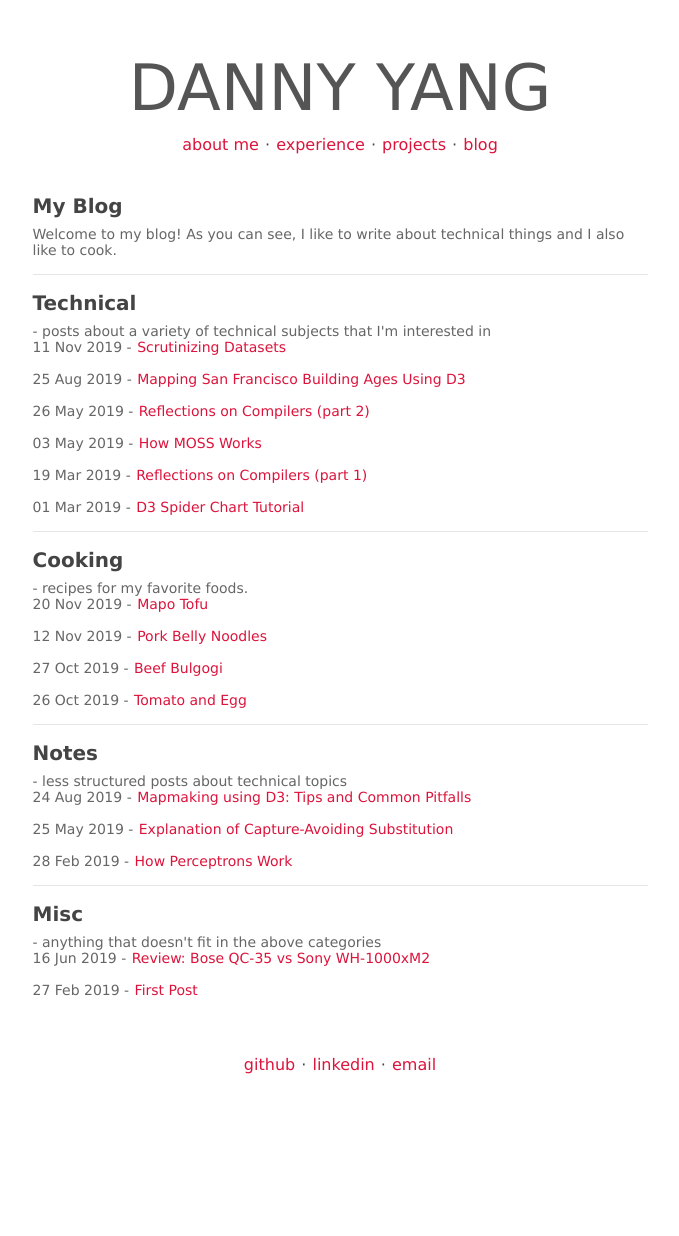
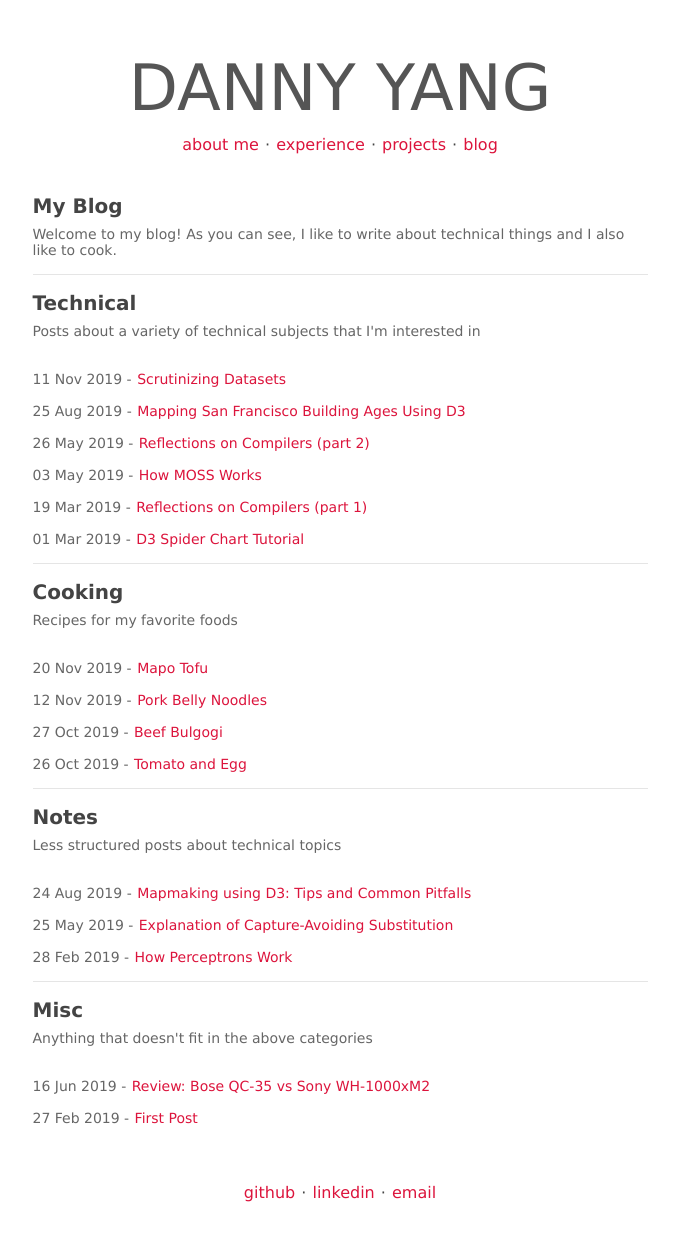
Before and after one commit to yangdanny97/yangdanny97.github.io, a Jekyll site: the page built from blog/index.html, in a window 1280 px wide. Shown: the whole page, without its empty margins (300-979 px from the left). Built offline with Jekyll 4.4.1, drawn with Linux system fonts in a browser that asks for light colours; before the commit the page ends 1108 px from its top, so only the background shows below that.

Commit message:
fix layout

```diff
--- a/blog/index.html
+++ b/blog/index.html
@@ -8,7 +8,7 @@ title: My Blog
 		<p>Welcome to my blog! As you can see, I like to write about technical things and I also like to cook.</p>
 		<hr>
 		<h3>Technical</h3>
-		<span>- posts about a variety of technical subjects that I'm interested in</span>
+		<p>Posts about a variety of technical subjects that I'm interested in</p>
 		<br>
 		{% for post in site.posts %}
 		{% if post.category == "Technical" %}
@@ -18,7 +18,7 @@ title: My Blog
 		{% endfor %}
 		<hr>
 		<h3>Cooking</h3>
-		<span>- recipes for my favorite foods.</span>
+		<p>Recipes for my favorite foods</p>
 		<br>
 		{% for post in site.posts %}
 		{% if post.category == "Cooking" %}
@@ -28,7 +28,7 @@ title: My Blog
 		{% endfor %}
 		<hr>
 		<h3>Notes</h3>
-		<span>- less structured posts about technical topics</span>
+		<p>Less structured posts about technical topics</p>
 		<br>
 		{% for post in site.posts %}
 		{% if post.category == "Notes" %}
@@ -38,7 +38,7 @@ title: My Blog
 		{% endfor %}
 		<hr>
 		<h3>Misc</h3>
-		<span>- anything that doesn't fit in the above categories</span>
+		<p>Anything that doesn't fit in the above categories</p>
 		<br>
 		{% for post in site.posts %}
 		{% if post.category == "Misc" %}
```
